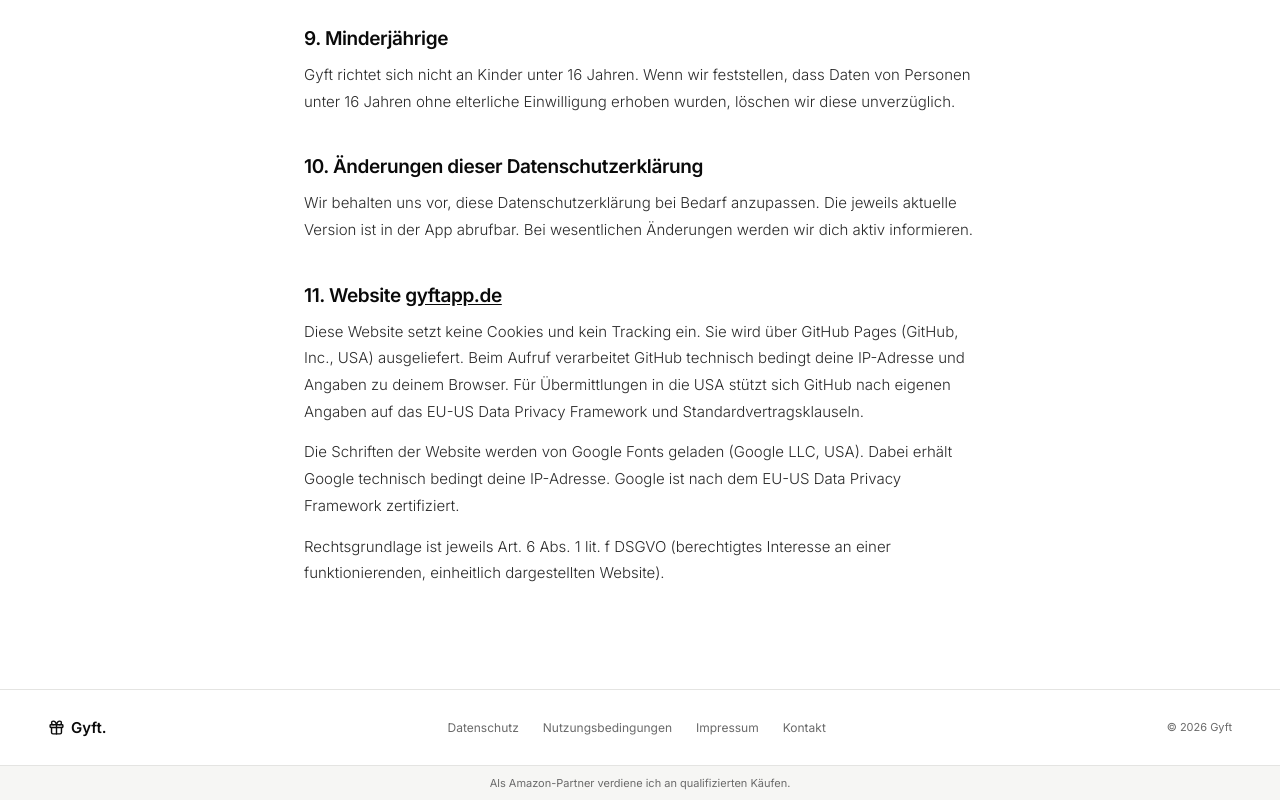
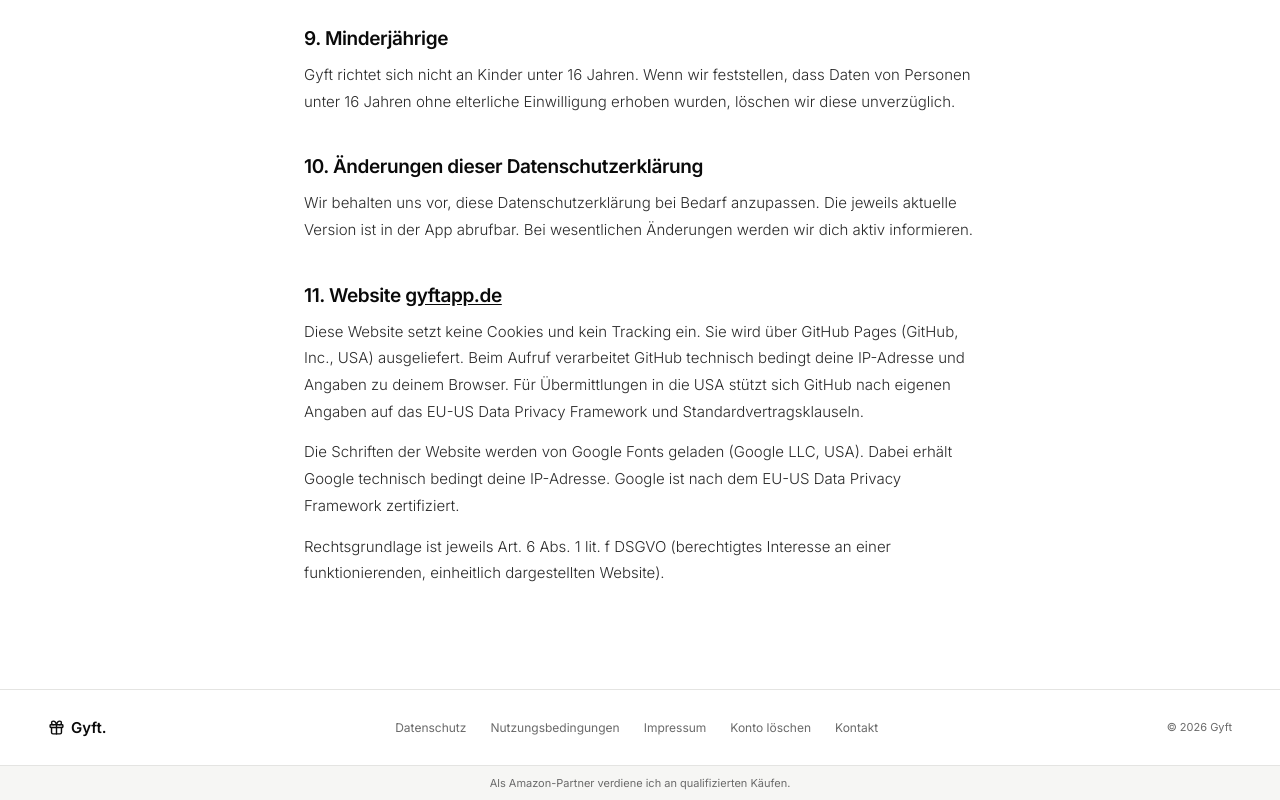
Before and after one commit to maximergheledji-sketch/giftly, a plain HTML site: page datenschutz.html in a window 1280 px wide. Shown: the part 4426-5226 px from the top of the page. Drawn offline with Linux system fonts and the light colour scheme.

Commit message:
Footer: Link „Konto löschen“ auf allen Seiten
Co-Authored-By: Claude Opus 5.5 <noreply@anthropic.com>

```diff
--- a/datenschutz.html
+++ b/datenschutz.html
@@ -129,6 +129,7 @@
       <a href="/datenschutz">Datenschutz</a>
       <a href="/nutzungsbedingungen">Nutzungsbedingungen</a>
       <a href="/impressum">Impressum</a>
+      <a href="/konto-loeschen">Konto löschen</a>
       <a href="mailto:support@gyftapp.de">Kontakt</a>
     </div>
     <div class="f-copy">© 2026 Gyft</div>
```
Also changed, not shown: impressum.html (+1 -0 lines), index.html (+1 -0 lines), konto-loeschen.html (+1 -0 lines), nutzungsbedingungen.html (+1 -0 lines).
